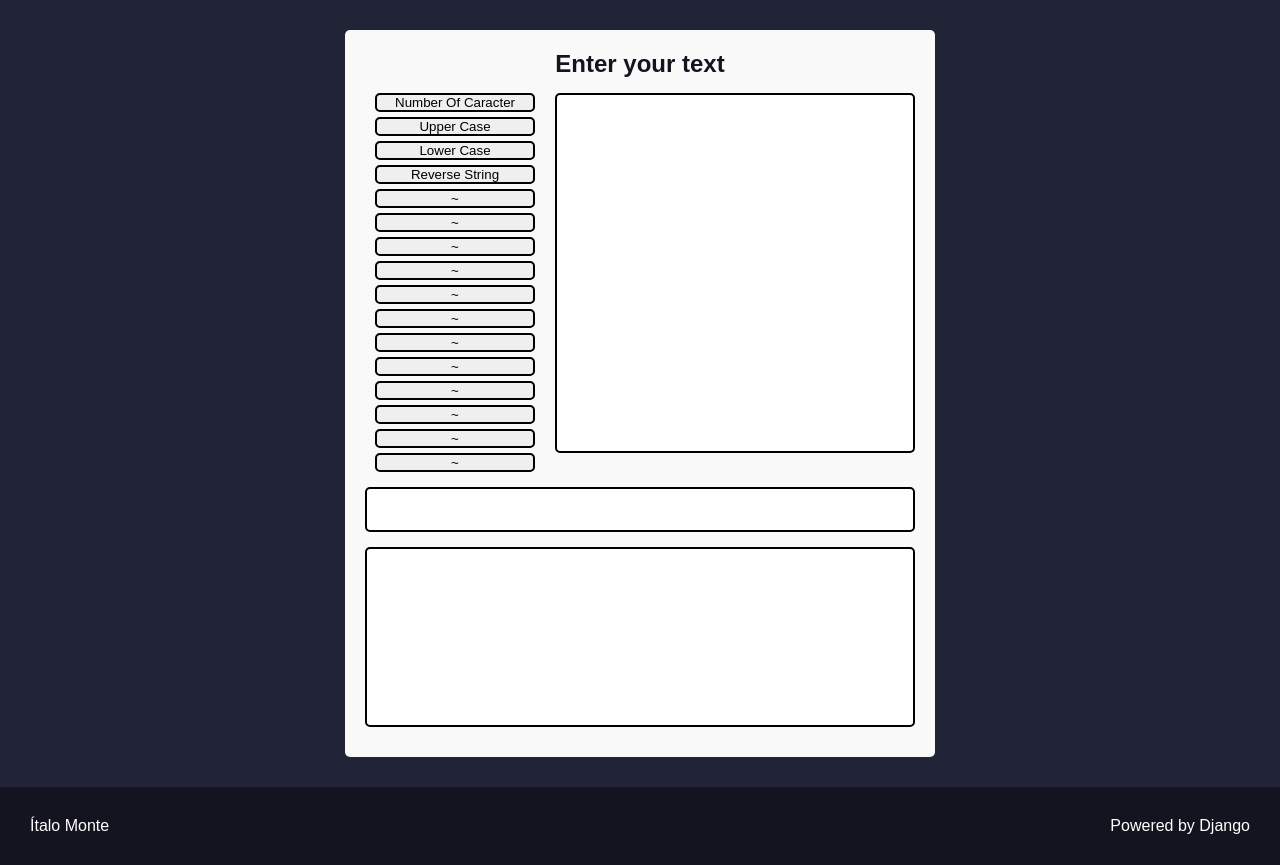
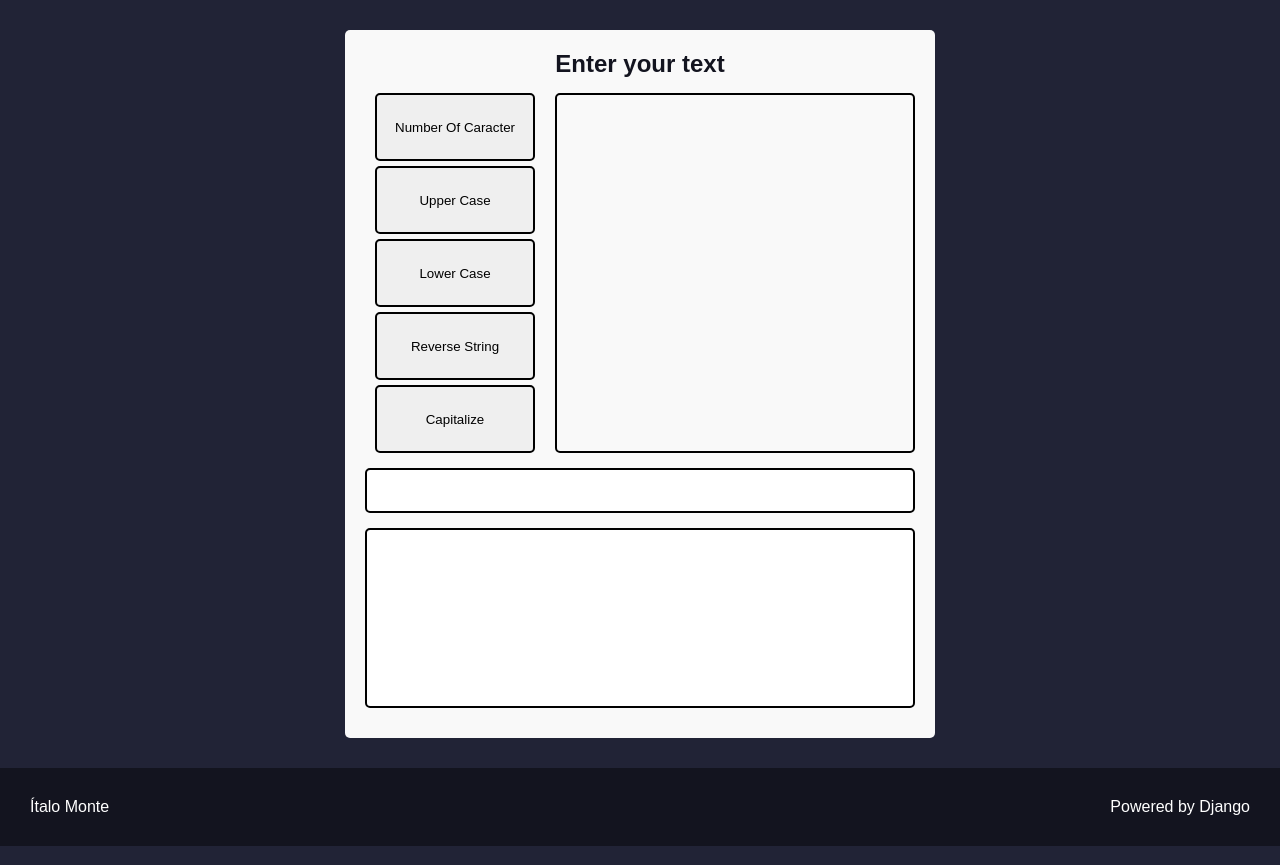
Before and after one commit to italomonte/Text-Tools, a Django app: page / in a window 1280 px wide. Shown: the part 97-962 px from the top of the page. Run offline with Django 4.2, Linux system fonts and the light colour scheme.

Commit message:
(maybe) the final comit
in this commit I fix some design errors, such as the width of the buttons and the color of the box text

```diff
--- a/text_tools/static/text_tools/css/styles.css
+++ b/text_tools/static/text_tools/css/styles.css
@@ -144,7 +144,7 @@ a{
     display:flex;
     flex-flow: column nowrap;
     align-items: center;
-    justify-content: center;
+    justify-content: top;
     gap: .5rem;
 
 }
@@ -152,17 +152,36 @@ a{
 .buttons {
     border: .2rem solid var(--color-black);
     border-radius: .5rem;
-    min-width: 16rem;
+    width: 100%;
+    height: 100%;
+    max-width: 16rem;
+    max-height: 6.8rem;
+    transition: all 300ms ease-in-out;
 }
+
+.buttons:hover {
+    transform: scale(1.05)
+}
+
+
 
 .input{
     border: .2rem solid var(--color-black);
     border-radius: .5rem;
+    background-color: var(--color-gray-0);
+    outline: none;
     width: 36rem;
     height: 36rem;
     margin: 0rem;
     padding: 1rem;
     resize: none;
+    transition: all 300ms ease-in-out;
+
+}
+
+.input:focus {
+    background-color: var(--color-white);
+
 }
 
 .results-box{
--- a/text_tools/static/text_tools/js/main.js
+++ b/text_tools/static/text_tools/js/main.js
@@ -23,10 +23,28 @@ function lower(){
     document.getElementById("text-results").innerHTML = newtext;
 }
 
-function abc(){
+
+function reverserString(){
     var text = document.getElementById("text-input").value;
 
-    var newtext = text.toUpperCase();
+    var newtext = text.split('').reverse().join('');
 
     document.getElementById("text-results").innerHTML = newtext;
 }
+
+
+function capitalize(){
+
+    var text = document.getElementById("text-input").value;
+
+
+    if (text.length === 0) {
+        document.getElementById("text-results").innerHTML = text;
+    }
+
+    var newtext = text.charAt(0).toUpperCase() + text.slice(1).toLowerCase();
+
+
+    document.getElementById("text-results").innerHTML = newtext;
+
+}
--- a/text_tools/templates/text_tools/pages/home.html
+++ b/text_tools/templates/text_tools/pages/home.html
@@ -40,19 +40,9 @@
                             <button class="buttons" onclick="charactersCounter()">Number Of Caracter</button>
                             <button class="buttons" onclick="upper()">Upper Case</button>
                             <button class="buttons" onclick="lower()">Lower Case</button>
-                            <button class="buttons" onclick="abc()">Reverse String</button>
-                            <button class="buttons">~</button>
-                            <button class="buttons">~</button>
-                            <button class="buttons">~</button>
-                            <button class="buttons">~</button>
-                            <button class="buttons">~</button>
-                            <button class="buttons">~</button>
-                            <button class="buttons">~</button>
-                            <button class="buttons">~</button>
-                            <button class="buttons">~</button>
-                            <button class="buttons">~</button>
-                            <button class="buttons">~</button>
-                            <button class="buttons">~</button>
+                            <button class="buttons" onclick="reverserString()">Reverse String</button>
+                            <button class="buttons" onclick="capitalize()">Capitalize</button>
+
                         </div>
 
                         <textarea class="input" id="text-input" cols="30" rows="10"></textarea>
```
